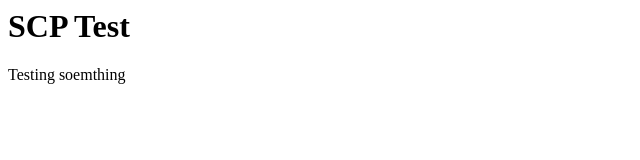
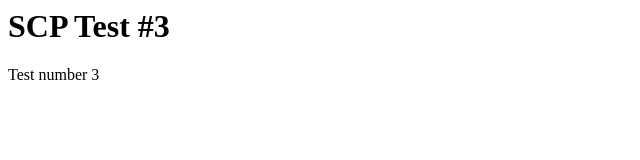
Before and after one commit to ccchristopherm/ServeCloud-Website, a plain HTML site: page index.html in a window 1280 px wide. Shown: the full height of the page, 0-640 px from the left. Drawn offline with Linux system fonts and the light colour scheme.

Commit message:
try number 3

```diff
--- a/index.html
+++ b/index.html
@@ -1,3 +1,3 @@
-<h1>SCP Test</h1>
+<h1>SCP Test #3</h1>
 
-Testing soemthing
+<p>Test number 3</p>
```
Also changed, not shown: 1 other file.
